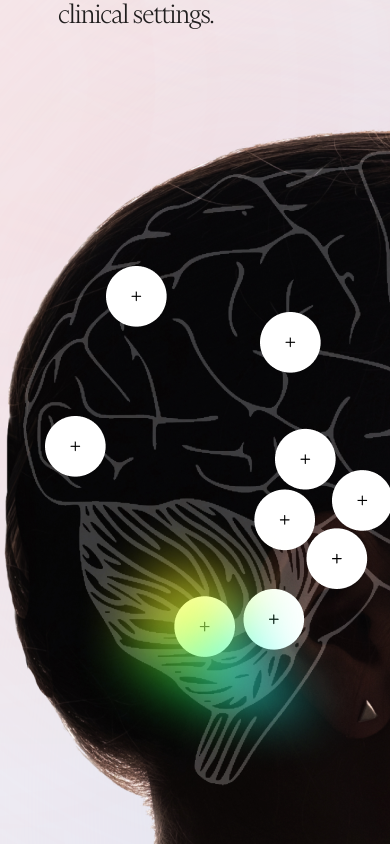
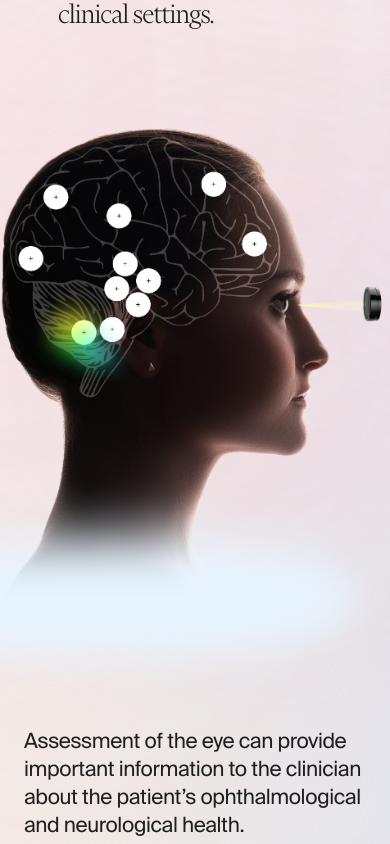
Before and after one commit to EniuK/solvemedTest, a Next.js app: page / in a window 390 px wide. Shown: the part 1320-2164 px from the top of the page. Built offline with nearby package versions, Linux system fonts and the light colour scheme.

Commit message:
Scale animation and image with women

```diff
--- a/src/pages/index.module.css
+++ b/src/pages/index.module.css
@@ -27,6 +27,8 @@
   position: absolute;
   bottom: -10%;
   left: -10%;
+  width: 676px;
+  height: auto;
 }
 
 .bg5 {
@@ -53,7 +55,7 @@
   z-index: -1;
 }
 
-.introImage {
+.brainImg {
   width: 120vw;
   margin-left: 55%;
   margin-top: -25%;
@@ -61,30 +63,76 @@
   transform: translateX(-50%);
 }
 
+.animationWrapper {
+  overflow-x: auto;
+  overflow-y: hidden;
+  margin-left: -50px;
+  margin-right: -50px;
+  padding-right: 50px;
+}
+
+.womenImgWrapper {
+  position: relative;
+  margin-right: 50px;
+}
+
 .womenImg {
   width: 939px;
   height: 1151px;
 }
 
-.imageWrapper {
-  position: relative;
-  margin-right: 50px;
-  margin-left: -50px;
+.womenImgAnimationHighlight {
+  position: absolute;
+  transition: all 0.5s ease-in-out;
+  pointer-events: none;
+  width: 312px;
+  height: auto;
+}
+
+@media (max-width: 1200px) {
+  .womenImg {
+    width: 702px;
+    height: 860px;
+  }
+  .womenImgAnimationHighlight {
+    width: 220px;
+  }
 }
 
 @media (max-width: 900px) {
-  .imageWrapper {
-    overflow-x: scroll;
-    overflow-y: hidden;
+  .womenImgWrapper {
+    margin-right: 30px;
+  }
+  .womenImg {
+    width: 502px;
+    height: 615px;
+  }
+  .womenImgAnimationHighlight {
+    width: 180px;
+  }
+  .animationWrapper {
     margin-left: -24px;
     margin-right: -24px;
+    padding-right: 24px;
+  }
+  .bg4 {
+    width: 500px;
+    left: -20%;
   }
 }
 
-.highlight {
-  position: absolute;
-  transition: all 0.5s ease-in-out;
-  pointer-events: none;
+@media (max-width: 600px) {
+  .womenImg {
+    width: 385px;
+    height: 472px;
+  }
+  .womenImgAnimationHighlight {
+    width: 115px;
+  }
+  .bg4 {
+    width: 400px;
+    left: -20%;
+  }
 }
 
 .scienceLink {
--- a/src/pages/index.tsx
+++ b/src/pages/index.tsx
@@ -1,10 +1,11 @@
-import { useState } from "react";
+import { useEffect, useMemo, useState } from "react";
 import type { NextPage } from "next";
 import Head from "next/head";
 import Link from "next/link";
-import { Box, Stack, Typography } from "@mui/material";
+import { Box, Stack, Typography, useMediaQuery } from "@mui/material";
 import styles from "./index.module.css";
 import "animate.css";
+import { theme } from "../config/theme";
 
 const slides = [
   {
@@ -57,45 +58,110 @@ const slides = [
 const areas = [
   {
     id: 0,
-    coords: "205,499,30",
+    coords: {
+      sm: "84,205,13",
+      md: "110,267,17",
+      lg: "153,373,23",
+      xl: "205,499,30",
+    },
   },
   {
     id: 1,
-    coords: "274,491,30",
+    coords: {
+      sm: "112,202,13",
+      md: "147,263,17",
+      lg: "205,367,23",
+      xl: "274,491,30",
+    },
   },
   {
     id: 2,
-    coords: "337,431,30",
+    coords: {
+      sm: "138,177,13",
+      md: "180,230,17",
+      lg: "252,322,23",
+      xl: "337,431,30",
+    },
   },
   {
     id: 3,
-    coords: "363,373,30",
+    coords: {
+      sm: "149,153,13",
+      md: "194,199,17",
+      lg: "271,279,23",
+      xl: "363,373,30",
+    },
   },
   {
     id: 4,
-    coords: "284,392,30",
+    coords: {
+      sm: "125,136,13",
+      md: "163,177,17",
+      lg: "228,248,23",
+      xl: "284,392,30",
+    },
   },
   {
     id: 5,
-    coords: "305,331,30",
+    coords: {
+      sm: "117,161,13",
+      md: "152,210,17",
+      lg: "213,293,23",
+      xl: "305,331,30",
+    },
   },
   {
     id: 6,
-    coords: "136,168,30",
+    coords: {
+      sm: "56,70,13",
+      md: "73,90,17",
+      lg: "102,126,23",
+      xl: "136,168,30",
+    },
   },
   {
     id: 7,
-    coords: "521,137,30",
+    coords: {
+      sm: "214,57,13",
+      md: "279,74,17",
+      lg: "390,103,23",
+      xl: "521,137,30",
+    },
   },
   {
     id: 8,
-    coords: "621,283,30",
+    coords: {
+      sm: "255,116,13",
+      md: "332,151,17",
+      lg: "464,212,23",
+      xl: "621,283,30",
+    },
   },
 ];
 
 const Home: NextPage = () => {
   const [activeSlide, setActiveSlide] = useState(slides[0]);
-  const [activeSlideCoords, setActiveSlideCoords] = useState({ top: 499, left: 218, angle: 0 });
+  const [activeSlideCoords, setActiveSlideCoords] = useState({ top: 0, left: 0, angle: 0 });
+
+  const sm = useMediaQuery(theme.breakpoints.down("sm"));
+  const md = useMediaQuery(theme.breakpoints.down("md"));
+  const lg = useMediaQuery(theme.breakpoints.down("lg"));
+
+  const viewportWidth = useMemo(() => {
+    if (sm) return "sm";
+    if (md) return "md";
+    if (lg) return "lg";
+    return "xl";
+  }, [sm, md, lg]);
+
+  useEffect(() => {
+    const currentCoords = areas[0].coords[viewportWidth];
+    setActiveSlideCoords({
+      top: +currentCoords.split(",")[1],
+      left: +currentCoords.split(",")[0],
+      angle: 0,
+    });
+  }, [viewportWidth]);
 
   return (
     <>
@@ -119,7 +185,7 @@ const Home: NextPage = () => {
           Meet breakthrough digital technology for brain health.
         </Typography>
 
-        <img src="/images/brainWithHand.png" alt="Intro image" className={styles.introImage} />
+        <img src="/images/brainWithHand.png" alt="Intro image" className={styles.brainImg} />
         <img src="/images/blue7.svg" alt="Background blue" className={styles.bg7} />
       </Box>
 
@@ -133,8 +199,9 @@ const Home: NextPage = () => {
         </Typography>
       </Box>
 
-      <Stack mb="120px" mt="96px" position="relative" flexDirection="row" alignItems="center" flexWrap="wrap" rowGap={20}>
-        <div className={styles.imageWrapper}>
+      <div style={{ position: "relative" }}>
+        <Stack mb="120px" mt="96px" position="relative" flexDirection="row" alignItems="center" justifyContent="stretch" className={styles.animationWrapper}>
+          <div className={styles.womenImgWrapper}>
             <img src="/images/women.png" alt="Women" className={styles.womenImg} useMap="#womanMap" />
 
             <map name="womanMap">
@@ -142,10 +209,10 @@ const Home: NextPage = () => {
                 <area
                   key={item.id.toString()}
                   shape="circle"
-                coords={item.coords}
+                  coords={item.coords[viewportWidth]}
                   style={{ cursor: "pointer" }}
                   onClick={() => {
-                  const currentCoord = item.coords.split(",");
+                    const currentCoord = item.coords[viewportWidth].split(",");
                     setActiveSlideCoords({ top: +currentCoord[1], left: +currentCoord[0], angle: item.id * 45 });
                     setActiveSlide(slides[item.id]);
                   }}
@@ -155,35 +222,55 @@ const Home: NextPage = () => {
 
             <img
               src="/images/highlight.png"
-            alt="Highlight"
-            className={styles.highlight}
+              alt="Animation highlight"
+              className={styles.womenImgAnimationHighlight}
               style={{
                 top: activeSlideCoords.top,
                 left: activeSlideCoords.left,
                 transform: `translate(-50%, -50%) rotate(-${activeSlideCoords.angle}deg)`,
               }}
             />
-          <img src="/images/blue5.svg" alt="Background blue" className={styles.bg4} />
           </div>
 
           <div>
             <Typography variant="body1">Metric</Typography>
-          <Typography key={activeSlide.metric} whiteSpace="pre-line" variant="subtitle1" mt="20px" mb="56px" className="animate__animated animate__fadeIn animate__slower">
+            <Typography
+              key={activeSlide.metric}
+              whiteSpace="pre-line"
+              variant="subtitle1"
+              mt={{ xs: "10px", sm: "20px" }}
+              mb={{ xs: 3, sm: 7 }}
+              className="animate__animated animate__fadeIn animate__slower"
+            >
               {activeSlide.metric}
             </Typography>
             <Typography variant="body1">Target</Typography>
-          <Typography whiteSpace="pre-line" key={activeSlide.target} variant="subtitle1" mt="20px" mb="56px" className="animate__animated animate__fadeIn animate__slower">
+            <Typography
+              whiteSpace="pre-line"
+              key={activeSlide.target}
+              variant="subtitle1"
+              mt={{ xs: "10px", sm: "20px" }}
+              mb={{ xs: 3, sm: 7 }}
+              className="animate__animated animate__fadeIn animate__slower"
+            >
               {`${activeSlide.target}`}
             </Typography>
             <Typography variant="body1">Diagnosis</Typography>
-          <Typography key={activeSlide.diagnosis} whiteSpace="pre-line" variant="subtitle1" mt="20px" mb="56px" className="animate__animated animate__fadeIn animate__slower">
+            <Typography
+              key={activeSlide.diagnosis}
+              whiteSpace="pre-line"
+              variant="subtitle1"
+              mt={{ xs: "10px", sm: "20px" }}
+              className="animate__animated animate__fadeIn animate__slower"
+            >
               {activeSlide.diagnosis}
             </Typography>
           </div>
-
+        </Stack>
+        <img src="/images/blue5.png" alt="Background blue" className={styles.bg4} />
         <img src="/images/blue6.svg" alt="Background blue" className={styles.bg2} />
         <img src="/images/pink4.svg" alt="Background pink" className={styles.bg6} />
-      </Stack>
+      </div>
 
       <Box display="flex" flexDirection={{ xs: "column", sm: "row" }} justifyContent="space-between" width={{ xs: "100%", md: "80%", lg: "70%" }} margin="auto">
         <Typography variant="body1" pr={{ xs: 0, sm: 3 }} mb={{ xs: 3, md: 0 }}>
```
Also changed, not shown: public/images/blue5.png (added). Lines whose indentation alone changed are shown as unchanged.
